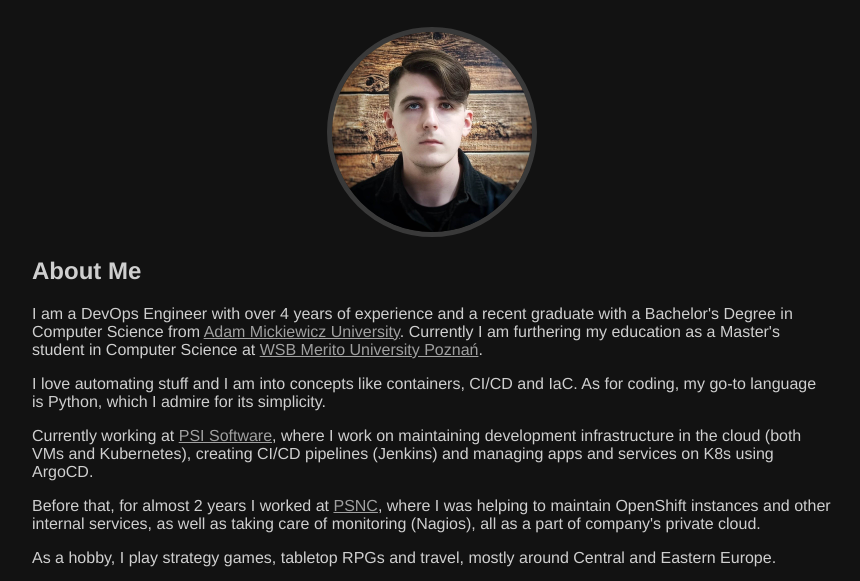
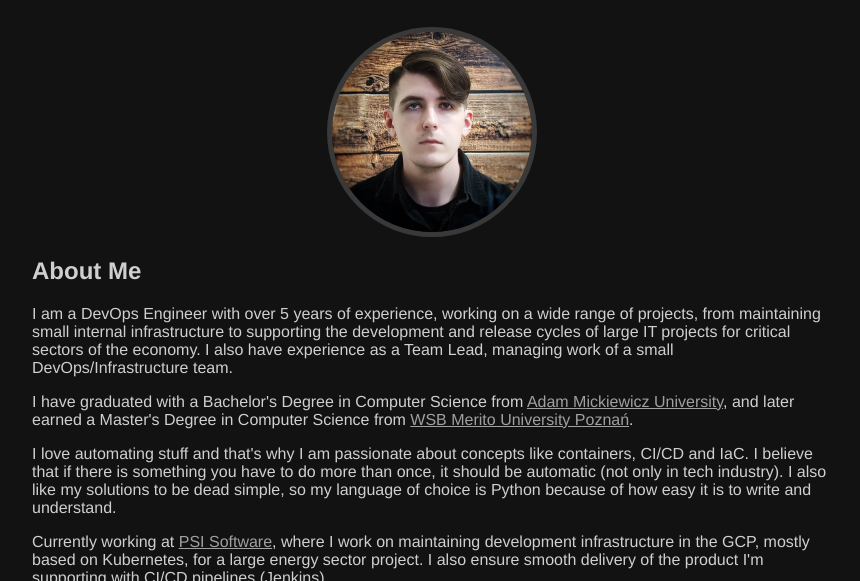
Before and after one commit to PaulRostecki/PaulRostecki.github.io, a plain HTML site: page index.html in a window 1280 px wide. Shown: the part 141-722 px from the top of the page, without its empty margins (208-1068 px from the left). Drawn offline with Linux system fonts and the light colour scheme.

Commit message:
refactor text and update years/graduation

```diff
--- a/index.html
+++ b/index.html
@@ -25,19 +25,23 @@
             <img src="assets/avatar.jpg" alt="Photo">
             <div class="about-me">
                 <h2>About Me</h2>
-                <p>I am a DevOps Engineer with over 4 years of experience and a recent graduate with a Bachelor's Degree
-                    in Computer Science from <a href="https://amu.edu.pl/en">Adam Mickiewicz University</a>.
-                    Currently I am furthering my education as a Master's student in Computer Science at
+                <p>I am a DevOps Engineer with over 5 years of experience, working on a wide range of projects,
+                    from maintaining small internal infrastructure to supporting the development and release cycles
+                    of large IT projects for critical sectors of the economy. I also have experience as a Team Lead,
+                    managing work of a small DevOps/Infrastructure team.</p>
+                <p>I have graduated with a Bachelor's Degree in Computer Science from <a href="https://amu.edu.pl/en">Adam Mickiewicz University</a>,
+                    and later earned a Master's Degree in Computer Science from
                     <a href="https://www.merito.pl/english/poznan/get-to-know-wsb-merito-university">WSB Merito University Poznań</a>.</p>
-                <p>I love automating stuff and I am into concepts like containers, CI/CD and IaC.
-                    As for coding, my go-to language is Python, which I admire for its simplicity.</p>
+                <p>I love automating stuff and that's why I am passionate about concepts like containers, CI/CD and IaC.
+                    I believe that if there is something you have to do more than once, it should be automatic (not only in tech industry).
+                    I also like my solutions to be dead simple, so my language of choice is Python because of how easy it is to write and understand.</p>
                 <p>Currently working at <a href="https://www.psi.de/en/company/company-profile">PSI Software</a>,
-                    where I work on maintaining development infrastructure in the cloud (both VMs and Kubernetes),
-                    creating CI/CD pipelines (Jenkins) and managing apps and services on K8s using ArgoCD.</p>
-                <p>Before that, for almost 2 years I worked at <a href="https://www.psnc.pl/">PSNC</a>, where I was helping
-                    to maintain OpenShift instances and other internal services, as well as taking care of monitoring (Nagios),
-                    all as a part of company's private cloud.</p>
-                <p>As a hobby, I play strategy games, tabletop RPGs and travel, mostly around Central and Eastern Europe.</p>
+                    where I work on maintaining development infrastructure in the GCP, mostly based on Kubernetes, for a large energy sector project.
+                    I also ensure smooth delivery of the product I'm supporting with CI/CD pipelines (Jenkins).</p>
+                <p>Before that, I spent nearly two years at <a href="https://www.psnc.pl/">PSNC</a>, where I helped
+                    maintain multiple OpenShift clusters and other internal services, as well as monitoring systems with Nagios,
+                    as part of the company's private cloud infrastructure..</p>
+                <p>As a hobby, I play strategy games (both PC and tabletop) and travel, mostly around Central and Eastern Europe.</p>
 
             </div>
             <div class="icons">
```
